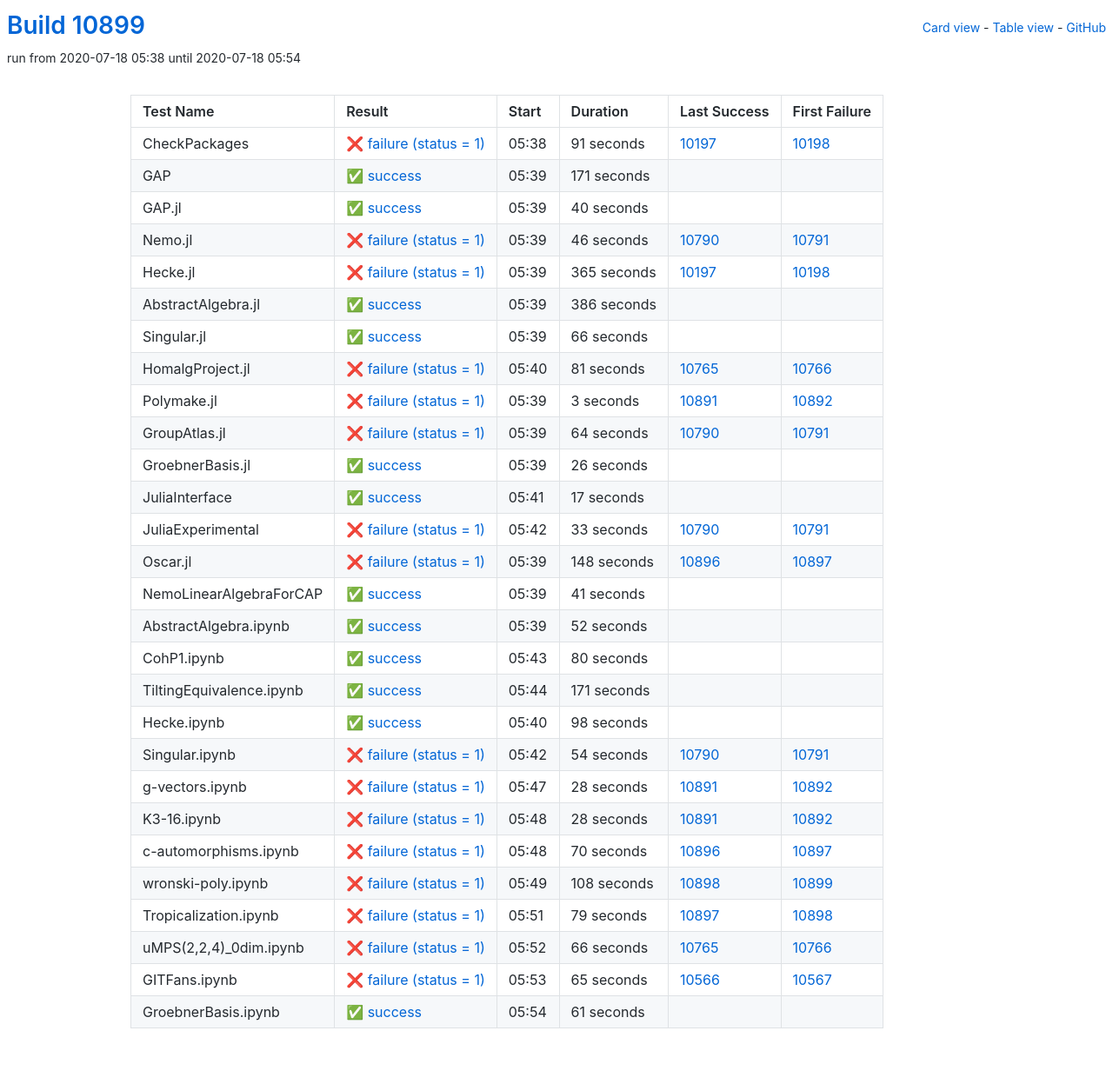
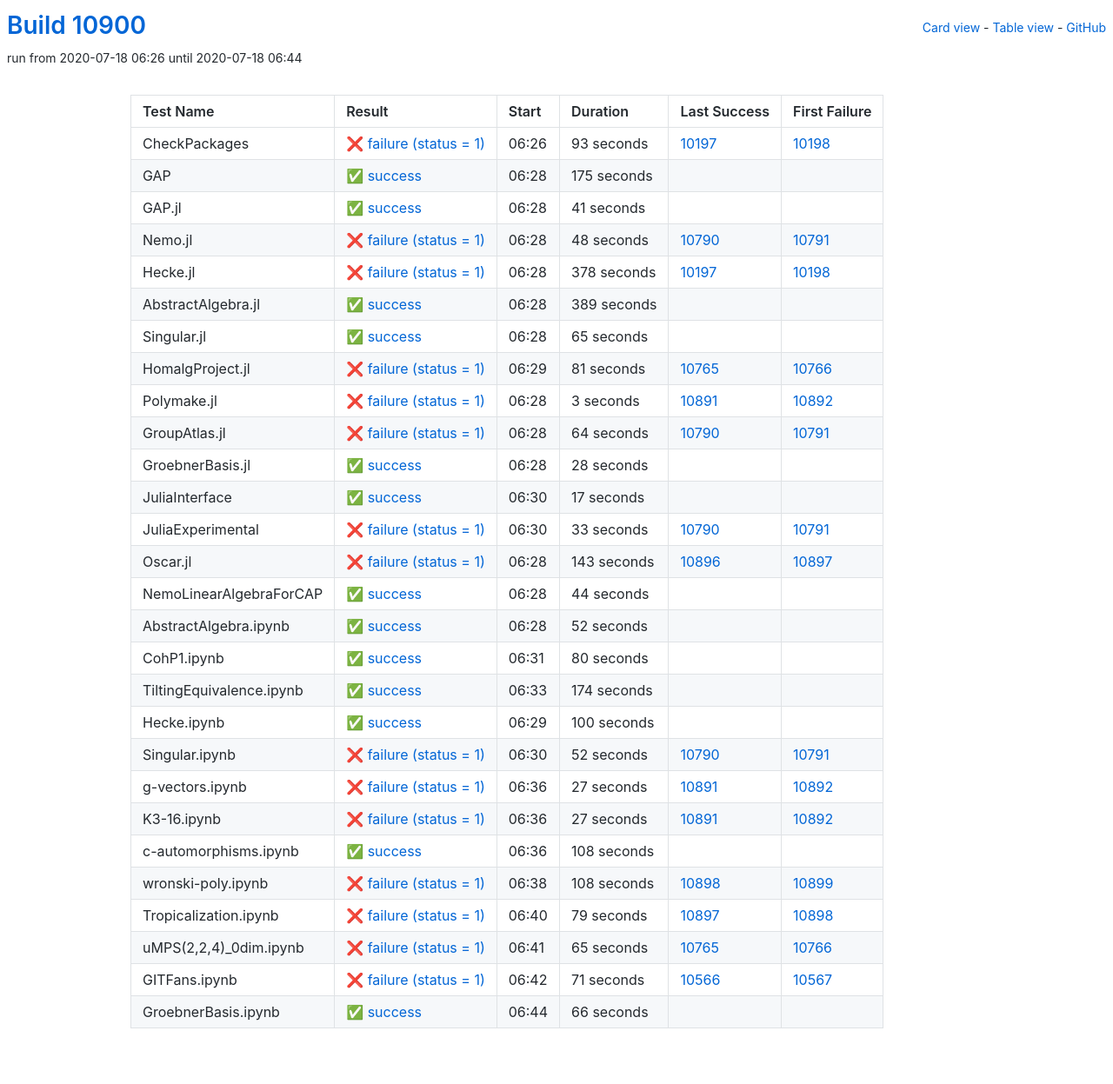
Before and after one commit to oscar-system/oscar-ci-status, a Jekyll site: the page built from table.html, in a window 1280 px wide. Shown: the whole page at 87% size. Built offline with Jekyll 4.4.1, drawn with Linux system fonts in a browser that asks for light colours.

Commit message:
Build #10900

```diff
--- a/_data/ci.yml
+++ b/_data/ci.yml
@@ -1,6 +1,6 @@
 ---
-build: 10899
-build_url: https://oscarci.mathematik.uni-kl.de/job/oscar/10899/
+build: 10900
+build_url: https://oscarci.mathematik.uni-kl.de/job/oscar/10900/
 job: oscar
 organization: oscar-system
 repo: oscar-ci-status
@@ -8,92 +8,92 @@
 tests:
 - name: CheckPackages
   id: checkpackages
-  log: https://oscarci.mathematik.uni-kl.de/job/oscar/10899/artifact/logs/build-10899/CheckPackages.log
-  start: 2020-07-18 05:38
+  log: https://oscarci.mathematik.uni-kl.de/job/oscar/10900/artifact/logs/build-10900/CheckPackages.log
+  start: 2020-07-18 06:26
   success: false
   exitcode: 1
   status: failure
-  duration: 91
+  duration: 93
   last_success: 10197
   last_success_url: https://oscarci.mathematik.uni-kl.de/job/oscar/10197/
   first_failure: 10198
   first_failure_url: https://oscarci.mathematik.uni-kl.de/job/oscar/10198/
 - name: GAP
   id: gap
-  log: https://oscarci.mathematik.uni-kl.de/job/oscar/10899/artifact/logs/build-10899/GAP.log
-  start: 2020-07-18 05:39
+  log: https://oscarci.mathematik.uni-kl.de/job/oscar/10900/artifact/logs/build-10900/GAP.log
+  start: 2020-07-18 06:28
   success: true
   exitcode: 0
   status: success
-  duration: 171
+  duration: 175
   last_success: false
   last_success_url:
   first_failure: false
   first_failure_url:
 - name: GAP.jl
   id: gap-jl
-  log: https://oscarci.mathematik.uni-kl.de/job/oscar/10899/artifact/logs/build-10899/GAP.jl.log
-  start: 2020-07-18 05:39
+  log: https://oscarci.mathematik.uni-kl.de/job/oscar/10900/artifact/logs/build-10900/GAP.jl.log
+  start: 2020-07-18 06:28
   success: true
   exitcode: 0
   status: success
-  duration: 40
+  duration: 41
   last_success: false
   last_success_url:
   first_failure: false
   first_failure_url:
 - name: Nemo.jl
   id: nemo-jl
-  log: https://oscarci.mathematik.uni-kl.de/job/oscar/10899/artifact/logs/build-10899/Nemo.jl.log
-  start: 2020-07-18 05:39
+  log: https://oscarci.mathematik.uni-kl.de/job/oscar/10900/artifact/logs/build-10900/Nemo.jl.log
+  start: 2020-07-18 06:28
   success: false
   exitcode: 1
   status: failure
-  duration: 46
+  duration: 48
   last_success: 10790
   last_success_url: https://oscarci.mathematik.uni-kl.de/job/oscar/10790/
   first_failure: 10791
   first_failure_url: https://oscarci.mathematik.uni-kl.de/job/oscar/10791/
 - name: Hecke.jl
   id: hecke-jl
-  log: https://oscarci.mathematik.uni-kl.de/job/oscar/10899/artifact/logs/build-10899/Hecke.jl.log
-  start: 2020-07-18 05:39
+  log: https://oscarci.mathematik.uni-kl.de/job/oscar/10900/artifact/logs/build-10900/Hecke.jl.log
+  start: 2020-07-18 06:28
   success: false
   exitcode: 1
   status: failure
-  duration: 365
+  duration: 378
   last_success: 10197
   last_success_url: https://oscarci.mathematik.uni-kl.de/job/oscar/10197/
   first_failure: 10198
   first_failure_url: https://oscarci.mathematik.uni-kl.de/job/oscar/10198/
 - name: AbstractAlgebra.jl
   id: abstractalgebra-jl
-  log: https://oscarci.mathematik.uni-kl.de/job/oscar/10899/artifact/logs/build-10899/AbstractAlgebra.jl.log
-  start: 2020-07-18 05:39
+  log: https://oscarci.mathematik.uni-kl.de/job/oscar/10900/artifact/logs/build-10900/AbstractAlgebra.jl.log
+  start: 2020-07-18 06:28
   success: true
   exitcode: 0
   status: success
-  duration: 386
+  duration: 389
   last_success: false
   last_success_url:
   first_failure: false
   first_failure_url:
 - name: Singular.jl
   id: singular-jl
-  log: https://oscarci.mathematik.uni-kl.de/job/oscar/10899/artifact/logs/build-10899/Singular.jl.log
-  start: 2020-07-18 05:39
+  log: https://oscarci.mathematik.uni-kl.de/job/oscar/10900/artifact/logs/build-10900/Singular.jl.log
+  start: 2020-07-18 06:28
   success: true
   exitcode: 0
   status: success
-  duration: 66
+  duration: 65
   last_success: false
   last_success_url:
   first_failure: false
   first_failure_url:
 - name: HomalgProject.jl
   id: homalgproject-jl
-  log: https://oscarci.mathematik.uni-kl.de/job/oscar/10899/artifact/logs/build-10899/HomalgProject.jl.log
-  start: 2020-07-18 05:40
+  log: https://oscarci.mathematik.uni-kl.de/job/oscar/10900/artifact/logs/build-10900/HomalgProject.jl.log
+  start: 2020-07-18 06:29
   success: false
   exitcode: 1
   status: failure
@@ -104,8 +104,8 @@
   first_failure_url: https://oscarci.mathematik.uni-kl.de/job/oscar/10766/
 - name: Polymake.jl
   id: polymake-jl
-  log: https://oscarci.mathematik.uni-kl.de/job/oscar/10899/artifact/logs/build-10899/Polymake.jl.log
-  start: 2020-07-18 05:39
+  log: https://oscarci.mathematik.uni-kl.de/job/oscar/10900/artifact/logs/build-10900/Polymake.jl.log
+  start: 2020-07-18 06:28
   success: false
   exitcode: 1
   status: failure
@@ -116,8 +116,8 @@
   first_failure_url: https://oscarci.mathematik.uni-kl.de/job/oscar/10892/
 - name: GroupAtlas.jl
   id: groupatlas-jl
-  log: https://oscarci.mathematik.uni-kl.de/job/oscar/10899/artifact/logs/build-10899/GroupAtlas.jl.log
-  start: 2020-07-18 05:39
+  log: https://oscarci.mathematik.uni-kl.de/job/oscar/10900/artifact/logs/build-10900/GroupAtlas.jl.log
+  start: 2020-07-18 06:28
   success: false
   exitcode: 1
   status: failure
@@ -128,20 +128,20 @@
   first_failure_url: https://oscarci.mathematik.uni-kl.de/job/oscar/10791/
 - name: GroebnerBasis.jl
   id: groebnerbasis-jl
-  log: https://oscarci.mathematik.uni-kl.de/job/oscar/10899/artifact/logs/build-10899/GroebnerBasis.jl.log
-  start: 2020-07-18 05:39
+  log: https://oscarci.mathematik.uni-kl.de/job/oscar/10900/artifact/logs/build-10900/GroebnerBasis.jl.log
+  start: 2020-07-18 06:28
   success: true
   exitcode: 0
   status: success
-  duration: 26
+  duration: 28
   last_success: false
   last_success_url:
   first_failure: false
   first_failure_url:
 - name: JuliaInterface
   id: juliainterface
-  log: https://oscarci.mathematik.uni-kl.de/job/oscar/10899/artifact/logs/build-10899/JuliaInterface.log
-  start: 2020-07-18 05:41
+  log: https://oscarci.mathematik.uni-kl.de/job/oscar/10900/artifact/logs/build-10900/JuliaInterface.log
+  start: 2020-07-18 06:30
   success: true
   exitcode: 0
   status: success
@@ -152,8 +152,8 @@
   first_failure_url:
 - name: JuliaExperimental
   id: juliaexperimental
-  log: https://oscarci.mathematik.uni-kl.de/job/oscar/10899/artifact/logs/build-10899/JuliaExperimental.log
-  start: 2020-07-18 05:42
+  log: https://oscarci.mathematik.uni-kl.de/job/oscar/10900/artifact/logs/build-10900/JuliaExperimental.log
+  start: 2020-07-18 06:30
   success: false
   exitcode: 1
   status: failure
@@ -164,32 +164,32 @@
   first_failure_url: https://oscarci.mathematik.uni-kl.de/job/oscar/10791/
 - name: Oscar.jl
   id: oscar-jl
-  log: https://oscarci.mathematik.uni-kl.de/job/oscar/10899/artifact/logs/build-10899/Oscar.jl.log
-  start: 2020-07-18 05:39
+  log: https://oscarci.mathematik.uni-kl.de/job/oscar/10900/artifact/logs/build-10900/Oscar.jl.log
+  start: 2020-07-18 06:28
   success: false
   exitcode: 1
   status: failure
-  duration: 148
+  duration: 143
   last_success: 10896
   last_success_url: https://oscarci.mathematik.uni-kl.de/job/oscar/10896/
   first_failure: 10897
   first_failure_url: https://oscarci.mathematik.uni-kl.de/job/oscar/10897/
 - name: NemoLinearAlgebraForCAP
   id: nemolinearalgebraforcap
-  log: https://oscarci.mathematik.uni-kl.de/job/oscar/10899/artifact/logs/build-10899/NemoLinearAlgebraForCAP.log
-  start: 2020-07-18 05:39
+  log: https://oscarci.mathematik.uni-kl.de/job/oscar/10900/artifact/logs/build-10900/NemoLinearAlgebraForCAP.log
+  start: 2020-07-18 06:28
   success: true
   exitcode: 0
   status: success
-  duration: 41
+  duration: 44
   last_success: false
   last_success_url:
   first_failure: false
   first_failure_url:
 - name: AbstractAlgebra.ipynb
   id: abstractalgebra-ipynb
-  log: https://oscarci.mathematik.uni-kl.de/job/oscar/10899/artifact/logs/build-10899/AbstractAlgebra.ipynb.log
-  start: 2020-07-18 05:39
+  log: https://oscarci.mathematik.uni-kl.de/job/oscar/10900/artifact/logs/build-10900/AbstractAlgebra.ipynb.log
+  start: 2020-07-18 06:28
   success: true
   exitcode: 0
   status: success
@@ -200,8 +200,8 @@
   first_failure_url:
 - name: CohP1.ipynb
   id: cohp1-ipynb
-  log: https://oscarci.mathematik.uni-kl.de/job/oscar/10899/artifact/logs/build-10899/CohP1.ipynb.log
-  start: 2020-07-18 05:43
+  log: https://oscarci.mathematik.uni-kl.de/job/oscar/10900/artifact/logs/build-10900/CohP1.ipynb.log
+  start: 2020-07-18 06:31
   success: true
   exitcode: 0
   status: success
@@ -212,80 +212,80 @@
   first_failure_url:
 - name: TiltingEquivalence.ipynb
   id: tiltingequivalence-ipynb
-  log: https://oscarci.mathematik.uni-kl.de/job/oscar/10899/artifact/logs/build-10899/TiltingEquivalence.ipynb.log
-  start: 2020-07-18 05:44
+  log: https://oscarci.mathematik.uni-kl.de/job/oscar/10900/artifact/logs/build-10900/TiltingEquivalence.ipynb.log
+  start: 2020-07-18 06:33
   success: true
   exitcode: 0
   status: success
-  duration: 171
+  duration: 174
   last_success: false
   last_success_url:
   first_failure: false
   first_failure_url:
 - name: Hecke.ipynb
   id: hecke-ipynb
-  log: https://oscarci.mathematik.uni-kl.de/job/oscar/10899/artifact/logs/build-10899/Hecke.ipynb.log
-  start: 2020-07-18 05:40
+  log: https://oscarci.mathematik.uni-kl.de/job/oscar/10900/artifact/logs/build-10900/Hecke.ipynb.log
+  start: 2020-07-18 06:29
   success: true
   exitcode: 0
   status: success
-  duration: 98
+  duration: 100
   last_success: false
   last_success_url:
   first_failure: false
   first_failure_url:
 - name: Singular.ipynb
   id: singular-ipynb
-  log: https://oscarci.mathematik.uni-kl.de/job/oscar/10899/artifact/logs/build-10899/Singular.ipynb.log
-  start: 2020-07-18 05:42
+  log: https://oscarci.mathematik.uni-kl.de/job/oscar/10900/artifact/logs/build-10900/Singular.ipynb.log
+  start: 2020-07-18 06:30
   success: false
   exitcode: 1
   status: failure
-  duration: 54
+  duration: 52
   last_success: 10790
   last_success_url: https://oscarci.mathematik.uni-kl.de/job/oscar/10790/
   first_failure: 10791
   first_failure_url: https://oscarci.mathematik.uni-kl.de/job/oscar/10791/
 - name: g-vectors.ipynb
   id: g-vectors-ipynb
-  log: https://oscarci.mathematik.uni-kl.de/job/oscar/10899/artifact/logs/build-10899/g-vectors.ipynb.log
-  start: 2020-07-18 05:47
+  log: https://oscarci.mathematik.uni-kl.de/job/oscar/10900/artifact/logs/build-10900/g-vectors.ipynb.log
+  start: 2020-07-18 06:36
   success: false
   exitcode: 1
   status: failure
-  duration: 28
+  duration: 27
   last_success: 10891
   last_success_url: https://oscarci.mathematik.uni-kl.de/job/oscar/10891/
   first_failure: 10892
   first_failure_url: https://oscarci.mathematik.uni-kl.de/job/oscar/10892/
 - name: K3-16.ipynb
   id: k3-16-ipynb
-  log: https://oscarci.mathematik.uni-kl.de/job/oscar/10899/artifact/logs/build-10899/K3-16.ipynb.log
-  start: 2020-07-18 05:48
+  log: https://oscarci.mathematik.uni-kl.de/job/oscar/10900/artifact/logs/build-10900/K3-16.ipynb.log
+  start: 2020-07-18 06:36
   success: false
   exitcode: 1
   status: failure
-  duration: 28
+  duration: 27
   last_success: 10891
   last_success_url: https://oscarci.mathematik.uni-kl.de/job/oscar/10891/
   first_failure: 10892
   first_failure_url: https://oscarci.mathematik.uni-kl.de/job/oscar/10892/
 - name: c-automorphisms.ipynb
   id: c-automorphisms-ipynb
-  log: https://oscarci.mathematik.uni-kl.de/job/oscar/10899/artifact/logs/build-10899/c-automorphisms.ipynb.log
-  start: 2020-07-18 05:48
-  success: false
-  exitcode: 1
-  status: failure
-  duration: 70
-  last_success: 10896
-  last_success_url: https://oscarci.mathematik.uni-kl.de/job/oscar/10896/
-  first_failure: 10897
-  first_failure_url: https://oscarci.mathematik.uni-kl.de/job/oscar/10897/
+  log: https://oscarci.mathematik.uni-kl.de/job/oscar/10900/artifact/logs/build-10900/c-automorphisms.ipynb.log
+  start: 2020-07-18 06:36
+  success: true
+  exitcode: 0
+  status: success
+  duration: 108
+  last_success: false
+  last_success_url:
+  first_failure: false
+  first_failure_url:
 - name: wronski-poly.ipynb
   id: wronski-poly-ipynb
-  log: https://oscarci.mathematik.uni-kl.de/job/oscar/10899/artifact/logs/build-10899/wronski-poly.ipynb.log
-  start: 2020-07-18 05:49
+  log: https://oscarci.mathematik.uni-kl.de/job/oscar/10900/artifact/logs/build-10900/wronski-poly.ipynb.log
+  start: 2020-07-18 06:38
   success: false
   exitcode: 1
   status: failure
@@ -296,8 +296,8 @@
   first_failure_url: https://oscarci.mathematik.uni-kl.de/job/oscar/10899/
 - name: Tropicalization.ipynb
   id: tropicalization-ipynb
-  log: https://oscarci.mathematik.uni-kl.de/job/oscar/10899/artifact/logs/build-10899/Tropicalization.ipynb.log
-  start: 2020-07-18 05:51
+  log: https://oscarci.mathematik.uni-kl.de/job/oscar/10900/artifact/logs/build-10900/Tropicalization.ipynb.log
+  start: 2020-07-18 06:40
   success: false
   exitcode: 1
   status: failure
@@ -308,36 +308,36 @@
   first_failure_url: https://oscarci.mathematik.uni-kl.de/job/oscar/10898/
 - name: uMPS(2,2,4)_0dim.ipynb
   id: umps-2-2-4-0dim-ipynb
-  log: https://oscarci.mathematik.uni-kl.de/job/oscar/10899/artifact/logs/build-10899/uMPS-2-2-4-_0dim.ipynb.log
-  start: 2020-07-18 05:52
+  log: https://oscarci.mathematik.uni-kl.de/job/oscar/10900/artifact/logs/build-10900/uMPS-2-2-4-_0dim.ipynb.log
+  start: 2020-07-18 06:41
   success: false
   exitcode: 1
   status: failure
-  duration: 66
+  duration: 65
   last_success: 10765
   last_success_url: https://oscarci.mathematik.uni-kl.de/job/oscar/10765/
   first_failure: 10766
   first_failure_url: https://oscarci.mathematik.uni-kl.de/job/oscar/10766/
 - name: GITFans.ipynb
   id: gitfans-ipynb
-  log: https://oscarci.mathematik.uni-kl.de/job/oscar/10899/artifact/logs/build-10899/GITFans.ipynb.log
-  start: 2020-07-18 05:53
+  log: https://oscarci.mathematik.uni-kl.de/job/oscar/10900/artifact/logs/build-10900/GITFans.ipynb.log
+  start: 2020-07-18 06:42
   success: false
   exitcode: 1
   status: failure
-  duration: 65
+  duration: 71
   last_success: 10566
   last_success_url: https://oscarci.mathematik.uni-kl.de/job/oscar/10566/
   first_failure: 10567
   first_failure_url: https://oscarci.mathematik.uni-kl.de/job/oscar/10567/
 - name: GroebnerBasis.ipynb
   id: groebnerbasis-ipynb
-  log: https://oscarci.mathematik.uni-kl.de/job/oscar/10899/artifact/logs/build-10899/GroebnerBasis.ipynb.log
-  start: 2020-07-18 05:54
+  log: https://oscarci.mathematik.uni-kl.de/job/oscar/10900/artifact/logs/build-10900/GroebnerBasis.ipynb.log
+  start: 2020-07-18 06:44
   success: true
   exitcode: 0
   status: success
-  duration: 61
+  duration: 66
   last_success: false
   last_success_url:
   first_failure: false
```
Also changed, not shown: README.md.
